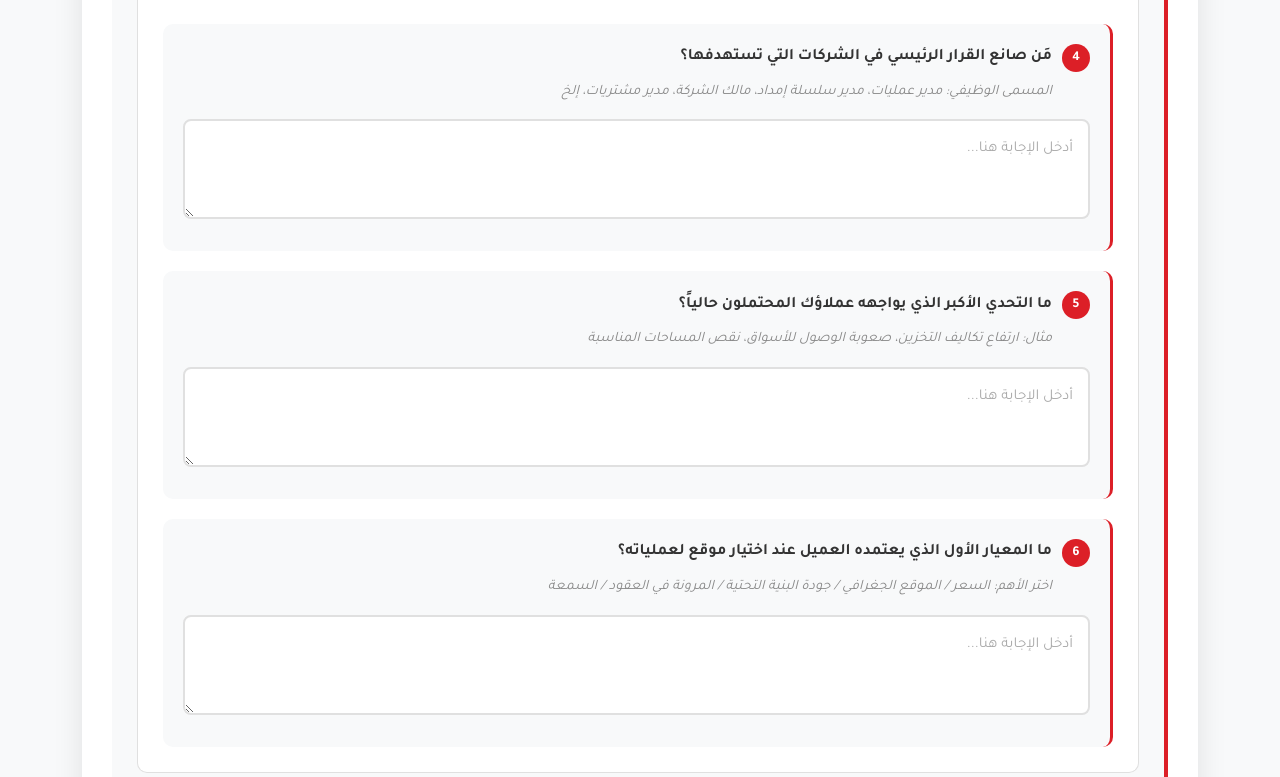
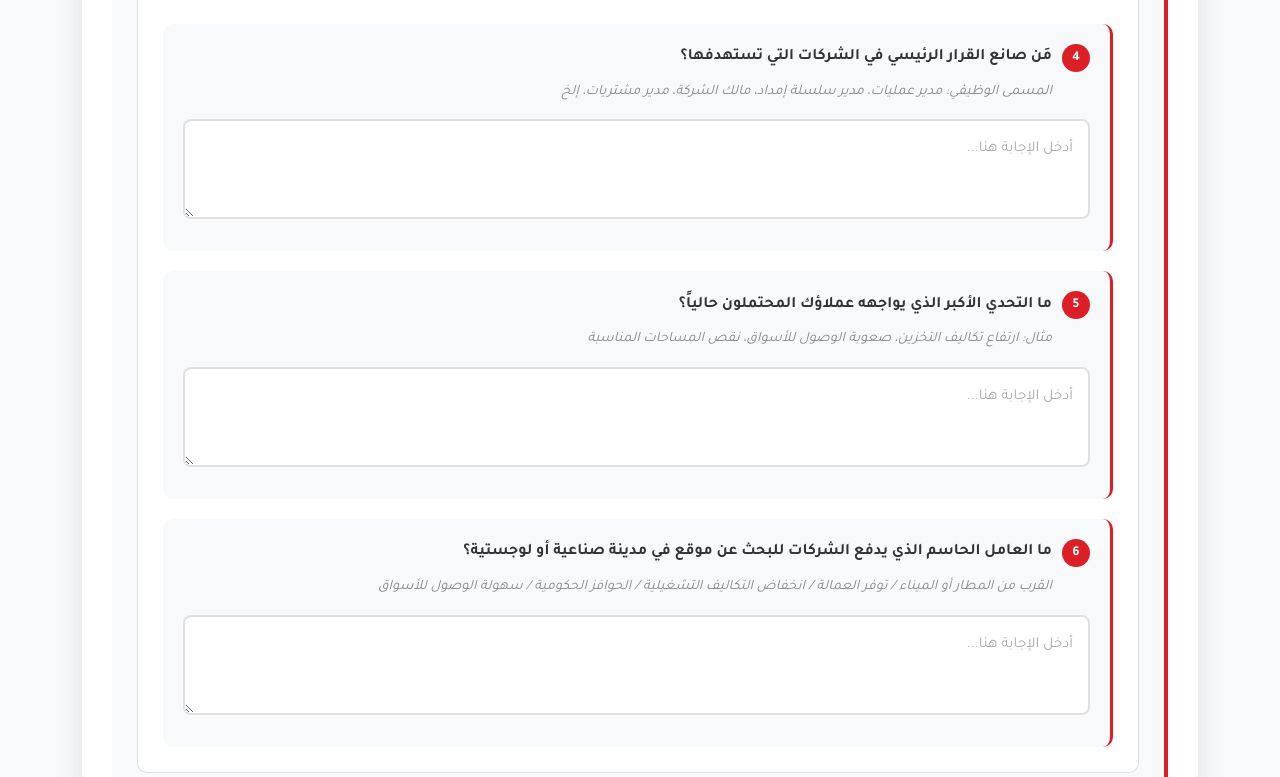
Before and after one commit to 24-45/noblesproperties, a Flask app: page /report/alic-almuwaqqar in a window 1280 px wide, after a click that opens the changed part. Shown: the part 4383-5160 px from the top of the page. Run offline with Flask 3, Linux system fonts and the light colour scheme; some libraries are stand-ins or nearby versions.

Commit message:
تحسين السؤال 6 ليناسب القطاع الصناعي واللوجستي

```diff
--- a/templates/project_report.html
+++ b/templates/project_report.html
@@ -907,9 +907,9 @@
                                 <div class="question-item">
                                     <div class="question-text">
                                         <span class="question-number">6</span>
-                                        ما المعيار الأول الذي يعتمده العميل عند اختيار موقع لعملياته؟
+                                        ما العامل الحاسم الذي يدفع الشركات للبحث عن موقع في مدينة صناعية أو لوجستية؟
                                     </div>
-                                    <div class="question-hint">اختر الأهم: السعر / الموقع الجغرافي / جودة البنية التحتية / المرونة في العقود / السمعة</div>
+                                    <div class="question-hint">القرب من المطار أو الميناء / توفر العمالة / انخفاض التكاليف التشغيلية / الحوافز الحكومية / سهولة الوصول للأسواق</div>
                                     <div class="question-answer">
                                         <textarea placeholder="أدخل الإجابة هنا..."></textarea>
                                     </div>
```
